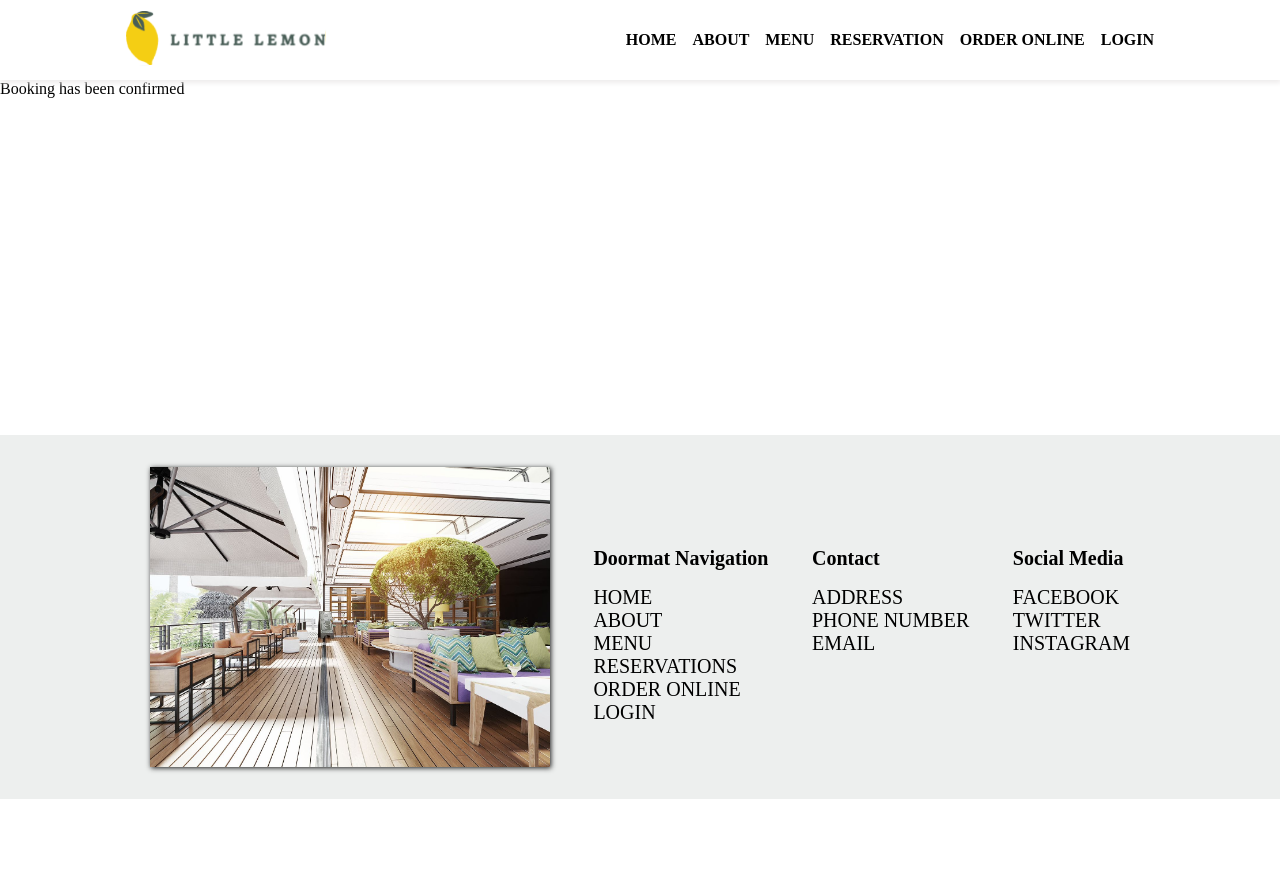
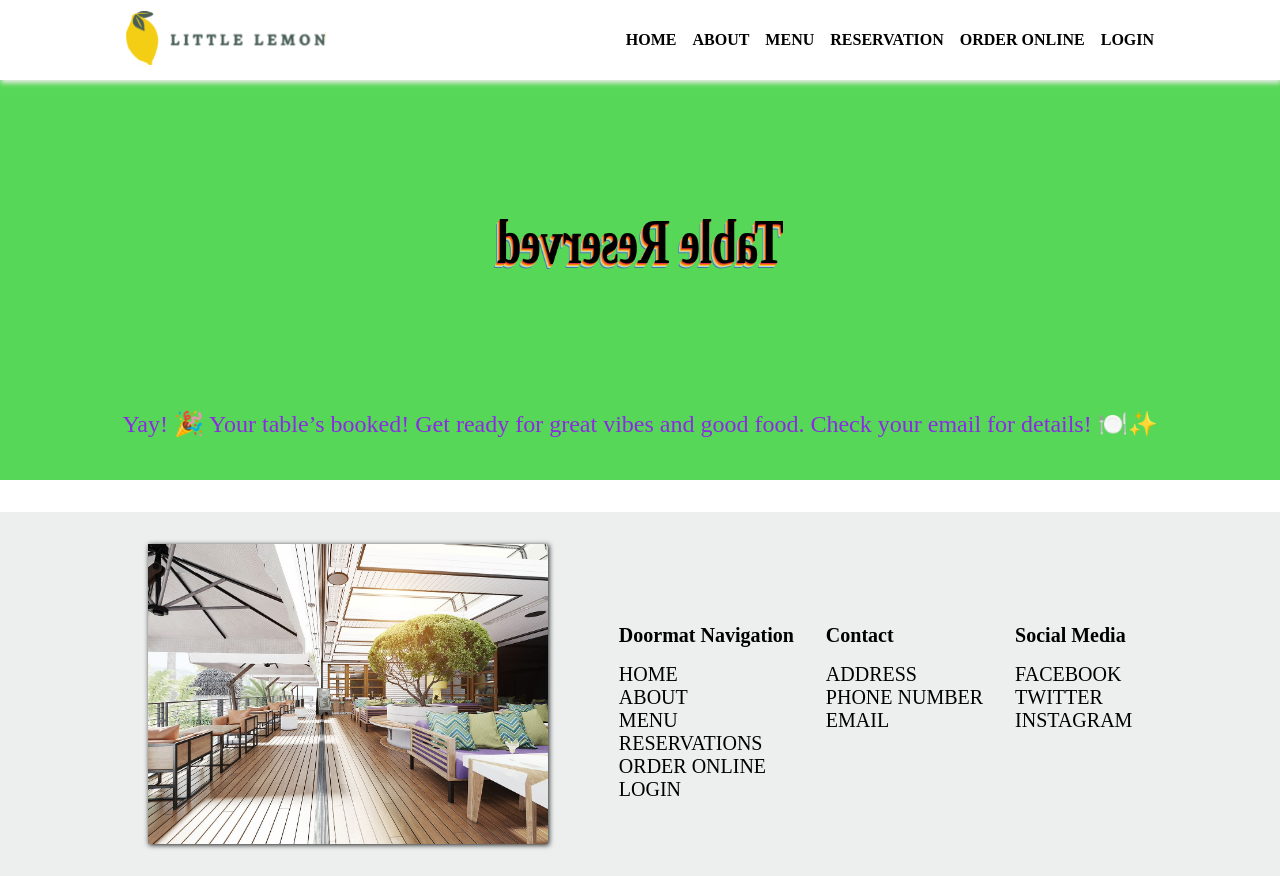
Before and after one commit to chauhanshilpa/coursera-capstone-project, a React (Vite) app: page /confirm-booking in a window 1280 px wide. Before the commit the page ends 800 px from the top, so only its background shows below. Built offline with nearby package versions, Linux system fonts and the light colour scheme; a web font is replaced by a local one.

Commit message:
Make confirm booking page

```diff
--- a/src/App.css
+++ b/src/App.css
@@ -336,6 +336,8 @@ a {
     justify-content: space-around;
     background-color: #EDEFEE;
     padding: 2rem 8rem;
+    gap: 2rem;
+    margin-top: 2rem;
 }
 
 .footer_nav_heading,
@@ -436,6 +438,60 @@ a {
     color: var(--llgreen);
 }
 
+#booking_confirmation_page {
+    background-color: rgb(87, 215, 87);
+    display: flex;
+    flex-direction: column;
+    justify-content: center;
+    align-items: center;
+    min-height: 25rem;
+}
+
+#booking_confirmation_page h5 {
+    font-size: 64px;
+    color: rgb(0, 0, 0);
+    font-family: var(--markazi);
+    transform: rotateY(0deg);
+    transform-style: preserve-3d;
+    animation: spin-3d 4s infinite linear;
+    text-shadow:
+        1px 1px 0px #e63946,
+        2px 2px 0px #f77f00,
+        3px 3px 0px #fcbf49,
+        4px 4px 0px #a8dadc,
+        5px 5px 0px #457b9d;
+}
+
+#booking_confirmation_page p {
+    font-size: x-large;
+    font-family: var(--karla);
+    color: blueviolet
+}
+
+@keyframes spin-3d {
+    0% {
+        transform: rotateY(0deg);
+    }
+
+    100% {
+        transform: rotateY(360deg);
+    }
+}
+
+#login{
+    display: flex;
+    align-items: center;
+    justify-content: center;
+    gap: 5rem;
+}
+
+#login p{
+    font-size: 34px;
+    font-family: var(--markazi);
+    color: var(--llyellow);
+    font-weight: 700;
+}
+
 @media screen and (min-width: 1200px) {
     #booking_form {
         display: flex;
--- a/src/components/Booking/BookingForm.jsx
+++ b/src/components/Booking/BookingForm.jsx
@@ -19,7 +19,6 @@ const BookingForm = ({
   const [isFormValid, setIsFormValid] = useState("");
 
   useEffect(() => {
-    console.log("useEffectRunning");
     const validateReservation = () => {
       if (
         reservation.time !== "" &&
--- a/src/components/Footer/index.jsx
+++ b/src/components/Footer/index.jsx
@@ -4,17 +4,15 @@ import restaurantImage from "../../assets/restaurant.jpg";
 const Footer = () => {
   return (
     <footer id="footer">
-      <img
-        src={restaurantImage}
-        alt="Restaurant image"
-      />
+      <img src={restaurantImage} alt="Restaurant image" />
+      <div style={{display: "flex", justifyContent: "center", gap: "2rem", flexWrap: "wrap"}}>
         <nav className="nav">
           <div className="footer_nav_heading">Doormat Navigation</div>
           <Link to="/">HOME</Link>
           <Link to="/#about">ABOUT</Link>
           <Link to="/#menu">MENU</Link>
           <Link to="/reservation">RESERVATIONS</Link>
-        <Link to="/orderOnline">ORDER ONLINE</Link>
+          <Link to="/orderOnline" style={{whiteSpace: "nowrap"}}>ORDER ONLINE</Link>
           <Link to="/login">LOGIN</Link>
         </nav>
         <div className="contacts">
@@ -29,8 +27,9 @@ const Footer = () => {
           <a href="/">Twitter</a>
           <a href="/">Instagram</a>
         </div>
+      </div>
     </footer>
   );
-}
+};
 
-export default Footer
+export default Footer;
--- a/src/pages/ConfirmedBooking.jsx
+++ b/src/pages/ConfirmedBooking.jsx
@@ -1,9 +1,13 @@
 const ConfirmedBooking = () => {
   return (
-    <div className="middle">
-      Booking has been confirmed
+    <div className="middle" id="booking_confirmation_page">
+      <h5>Table Reserved</h5>
+      <p>
+        Yay! 🎉 Your table’s booked! Get ready for great vibes and good food.
+        Check your email for details! 🍽️✨
+      </p>
     </div>
-  )
+  );
 }
 
 export default ConfirmedBooking
--- a/src/pages/Login.jsx
+++ b/src/pages/Login.jsx
@@ -1,11 +1,11 @@
-import React from 'react'
 
 const Login = () => {
   return (
-    <div className='middle'>
-      login page
+    <div className="middle" id="login">
+      <p>This is a mockup login page</p>
+      <img src="https://codewithfaraz.com/img/login1.png" alt="login mock up"/>
     </div>
-  )
+  );
 }
 
 export default Login
```
Lines whose indentation alone changed are shown as unchanged.
